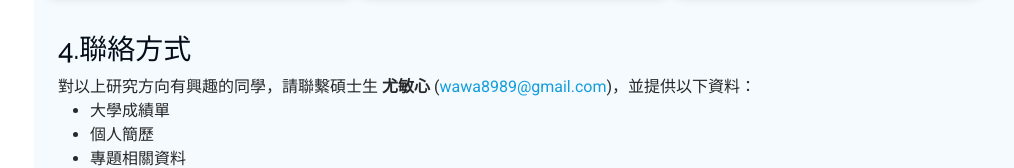
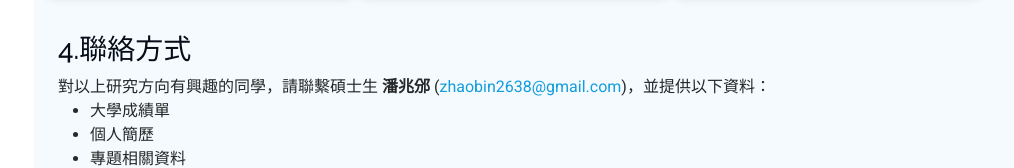
Before and after one commit to AwinlabNCHU/awinlabnchu.github.io, a plain HTML site: page index.html in a window 1280 px wide. Shown: the part 3749-3917 px from the top of the page, without its empty margins (266-1280 px from the left). Drawn offline with Linux system fonts and the light colour scheme.

Commit message:
Update lab recruitment contact (#3)

```diff
--- a/index.html
+++ b/index.html
@@ -315,8 +315,8 @@
           <div class="container py-2">
             <h3>4.聯絡方式</h3>
             <p>
-              對以上研究方向有興趣的同學，請聯繫碩士生 <strong>尤敏心</strong> (<a
-                href="mailto:wawa8989@gmail.com">wawa8989@gmail.com</a>)，並提供以下資料：
+              對以上研究方向有興趣的同學，請聯繫碩士生 <strong>潘兆邠</strong> (<a
+                href="mailto:zhaobin2638@gmail.com">zhaobin2638@gmail.com</a>)，並提供以下資料：
             </p>
             <ul>
               <li>大學成績單</li>
```
